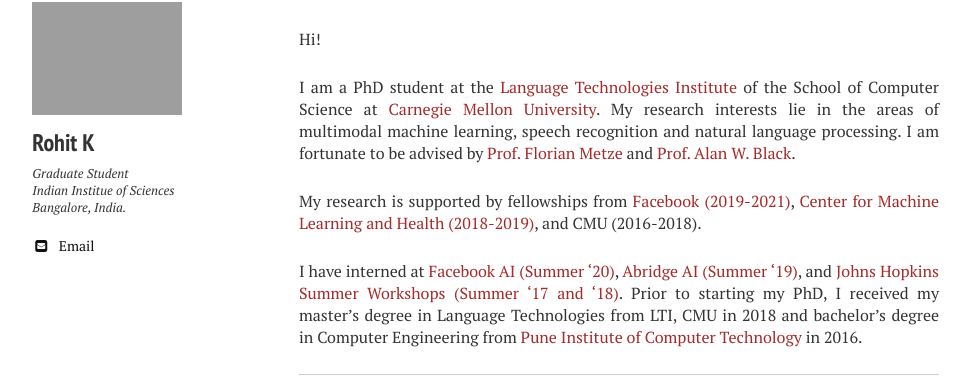
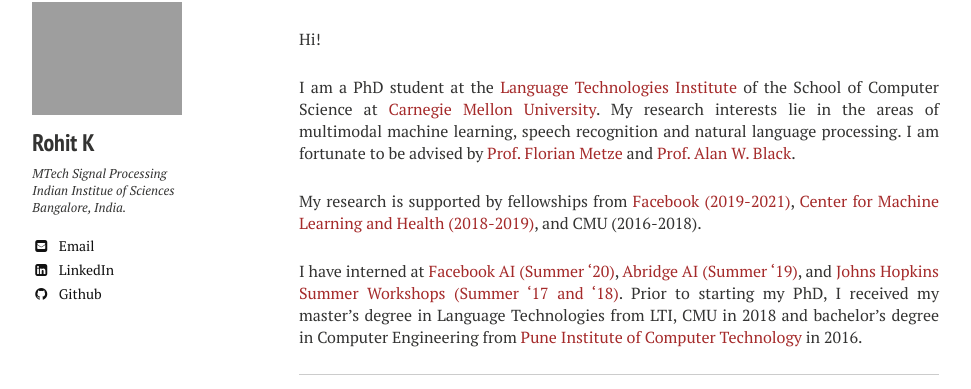
Before and after one commit to RhtK07/RhtK07.github.io, a Jekyll site: the page built from index.md, in a window 1280 px wide. Shown: the part 114-503 px from the top of the page, without its empty margins (21-992 px from the left). Built offline with Jekyll 4.4.1, drawn with Linux system fonts in a browser that asks for light colours; nearby versions of some CDN libraries.

Commit message:
Third commit

```diff
--- a/_config.yml
+++ b/_config.yml
@@ -25,8 +25,8 @@ kramdown:
 # Site owner
 owner:
   name: Rohit K
-  avatar:  #70763270_10157769016670962_5868038955521277952_o.jpg #try image instead of avatar, try cmlh pic
-  position: Graduate Student
+  avatar:  profile_pic_1.jpg
+  position: MTech Signal Processing
   school: Indian Institue of Sciences
   place: Bangalore, India.
   bio: "Graduate student<br/>Language Technologies Institute, School of Computer Science&#13;&#10;Carnegie Mellon University&#13;&#10;Pittsburgh, PA"
@@ -42,9 +42,9 @@ owner:
     ad-client:
     ad-slot:
   bing-verify:
-  github: #shrutijpalaskar
+  github: RhtK07
   stackoverflow: #username
-  linkedin: #shrutipalaskar #username
+  linkedin: Rohit K #username
   xing: #username
   instagram: #username
   lastfm: #username
```
Also changed, not shown: images/70763270_10157769016670962_5868038955521277952_o.jpg (deleted), 2 other files.
